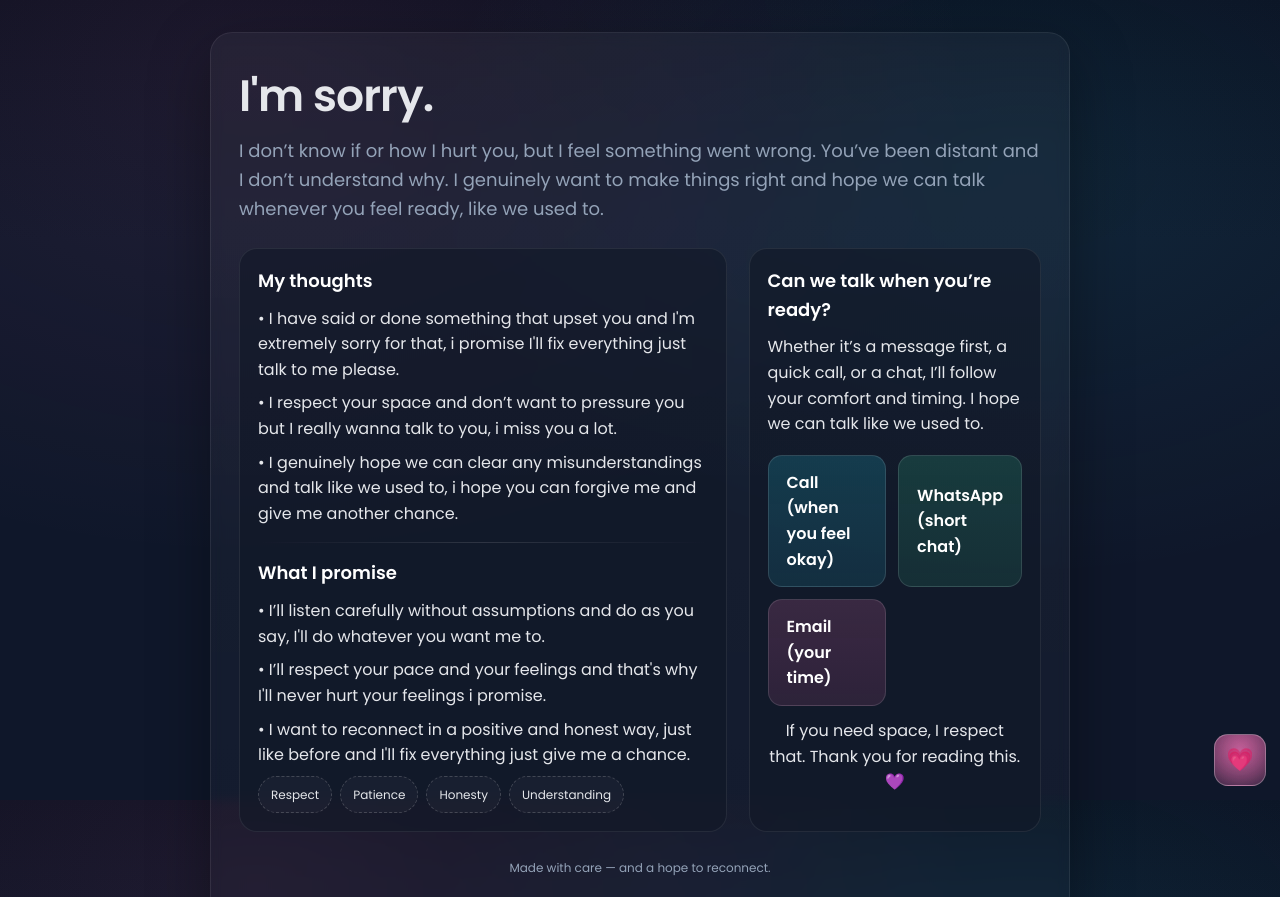
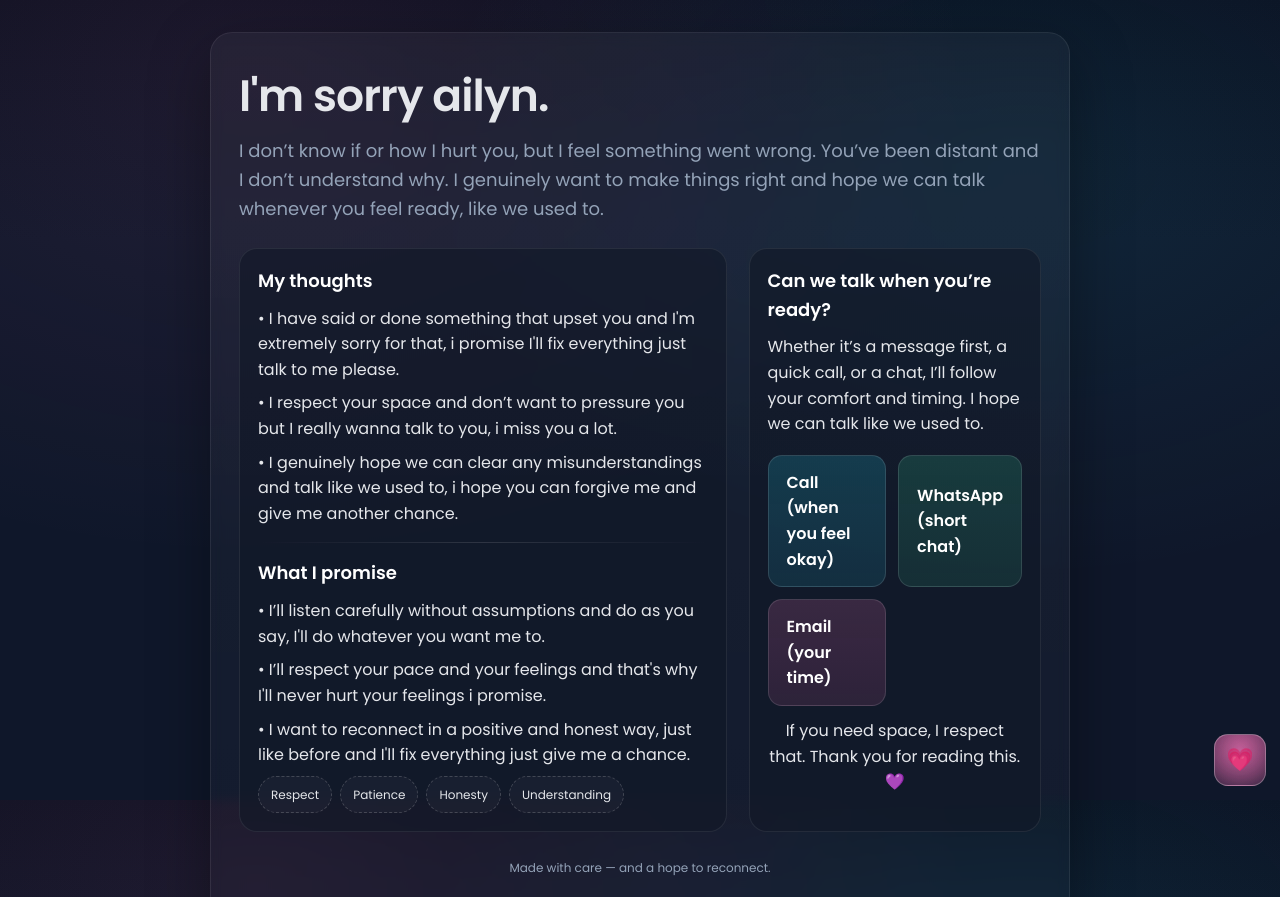
Before and after one commit to exexple/Sorry-ailyn-website, a plain HTML site: page index.html in a window 1280 px wide. Shown: the top 897 px of the page. Drawn offline with Linux system fonts and the light colour scheme.

Commit message:
Update index.html

```diff
--- a/index.html
+++ b/index.html
@@ -60,7 +60,7 @@
 <body>
   <div class="wrap">
     <div class="card">
-      <h1>I'm sorry.</h1>
+      <h1>I'm sorry ailyn.</h1>
       <p class="sub">I don’t know if or how I hurt you, but I feel something went wrong. You’ve been distant and I don’t understand why. I genuinely want to make things right and hope we can talk whenever you feel ready, like we used to.</p>
       <div class="grid">
         <section class="section">
```
